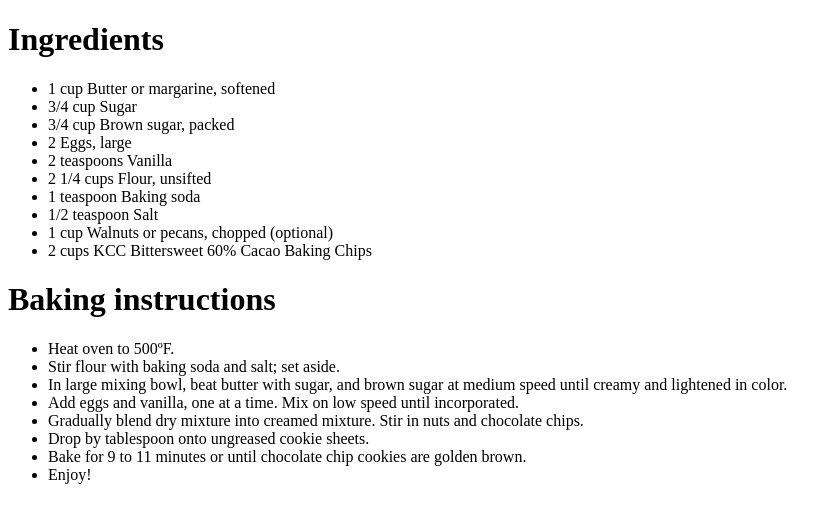
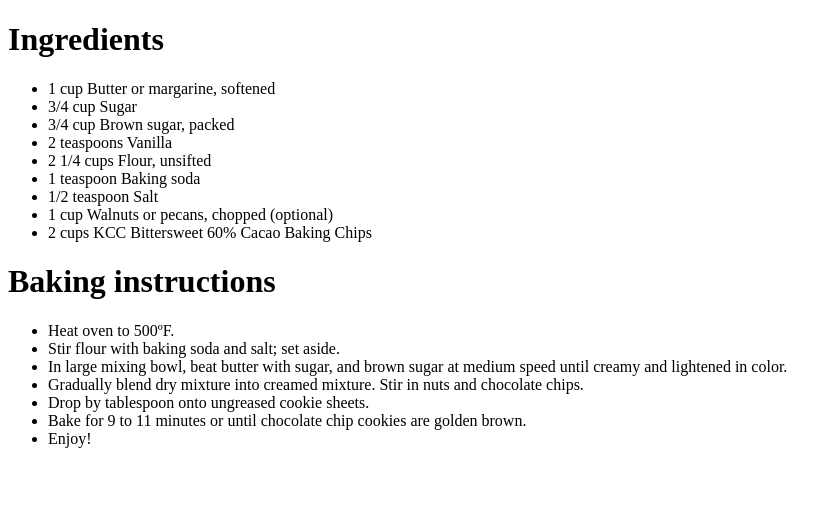
Before and after one commit to Dshah106/DE_training, a plain HTML site: page secret recipe.htm in a window 1280 px wide. Shown: the whole page, without its empty margins (0-837 px from the left). Drawn offline with Linux system fonts and the light colour scheme.

Commit message:
updated the recipe

```diff
--- a/secret recipe.htm
+++ b/secret recipe.htm
@@ -7,7 +7,6 @@
 <li>1 cup Butter or margarine, softened</li>
 <li>3/4 cup Sugar</li>
 <li>3/4 cup Brown sugar, packed</li>
-<li>2 Eggs, large</li>
 <li>2 teaspoons Vanilla</li>
 <li>2 1/4 cups Flour, unsifted</li>
 <li>1 teaspoon Baking soda</li>
@@ -20,7 +19,6 @@
 <li>Heat oven to 500ºF.</li>
 <li>Stir flour with baking soda and salt; set aside.</li>
 <li>In large mixing bowl, beat butter with sugar, and brown sugar at medium speed until creamy and lightened in color.</li>
-<li>Add eggs and vanilla, one at a time. Mix on low speed until incorporated.</li>
 <li>Gradually blend dry mixture into creamed mixture. Stir in nuts and chocolate chips.</li>
 <li>Drop by tablespoon onto ungreased cookie sheets.</li>
 <li>Bake for 9 to 11 minutes or until chocolate chip cookies are golden brown.</li>
```
Also changed, not shown: index.htm (+1 -1 lines).
